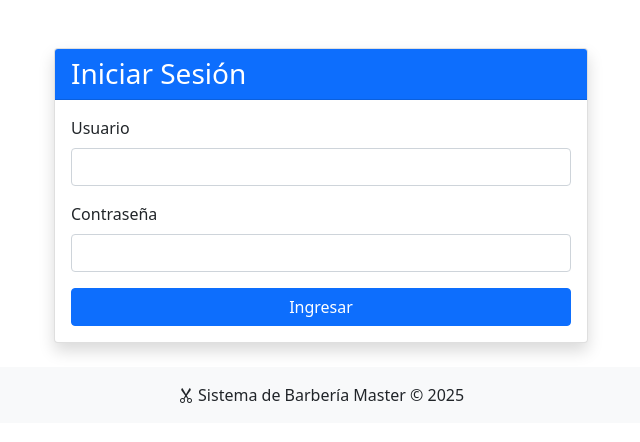
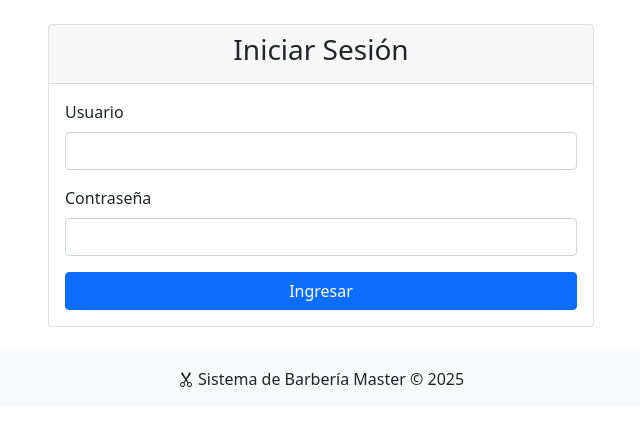
Before and after one commit to adaintel/barberia-citas, a Flask app: template templates/auth/login.html in a window 1280 px wide. Shown: the part 56-498 px from the top of the page, without its empty margins (319-959 px from the left). Run offline with Flask 3, Linux system fonts and the light colour scheme; the template is opened without the code that fills it, so the values that code supplies are empty; some libraries are stand-ins or nearby versions.

Commit message:
Update login.html
nuevo

```diff
--- a/templates/auth/login.html
+++ b/templates/auth/login.html
@@ -1,14 +1,11 @@
 {% extends "base.html" %}
 
-{% block title %}Iniciar Sesión{% endblock %}
-
 {% block content %}
-<div class="container mt-5">
 <div class="row justify-content-center">
     <div class="col-md-6">
-            <div class="card shadow">
-                <div class="card-header bg-primary text-white">
-                    <h3 class="mb-0">Iniciar Sesión</h3>
+        <div class="card">
+            <div class="card-header">
+                <h3 class="text-center">Iniciar Sesión</h3>
             </div>
             <div class="card-body">
                 <form method="POST" action="{{ url_for('login') }}">
@@ -26,5 +23,4 @@
         </div>
     </div>
 </div>
-</div>
 {% endblock %}
```
Lines whose indentation alone changed are shown as unchanged.
